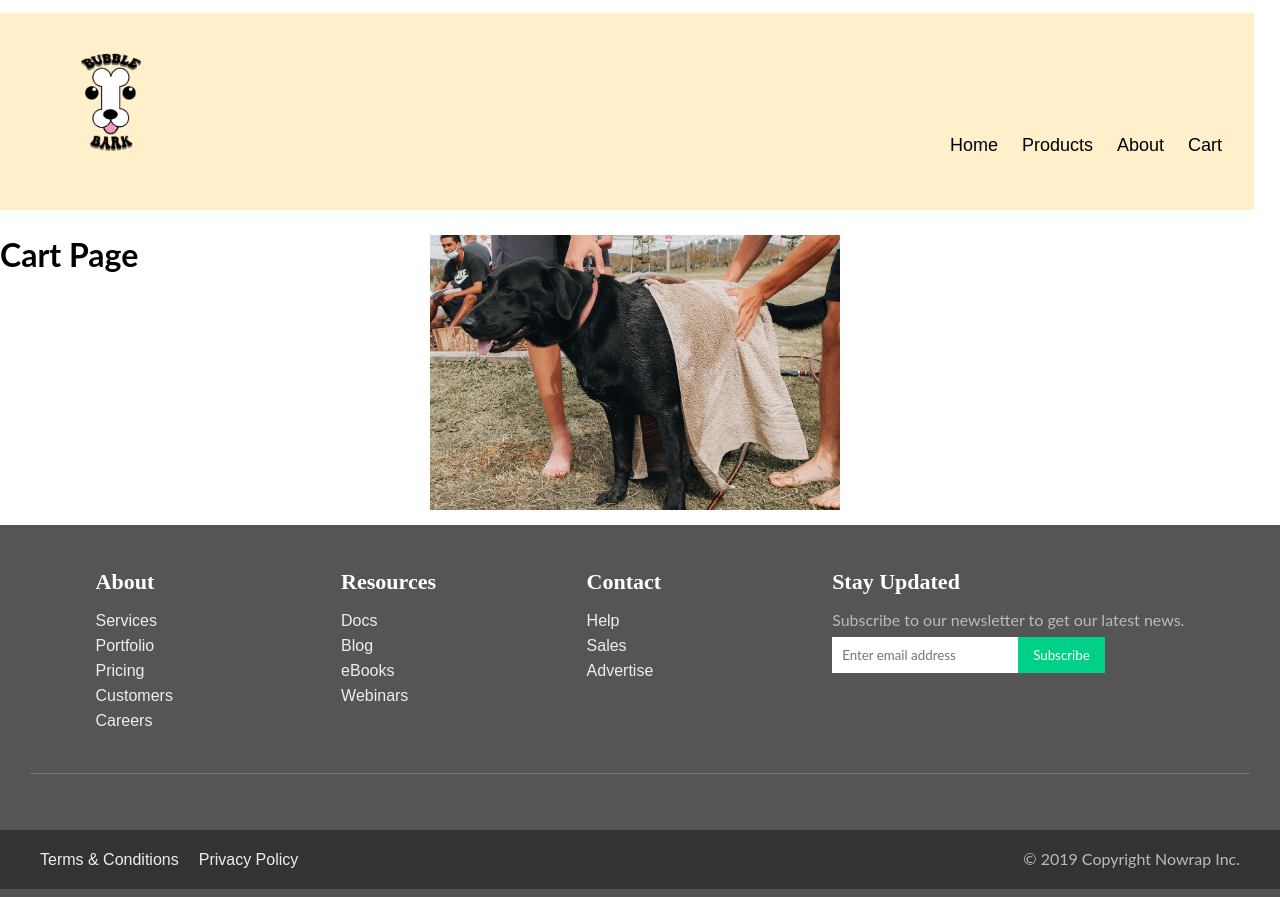
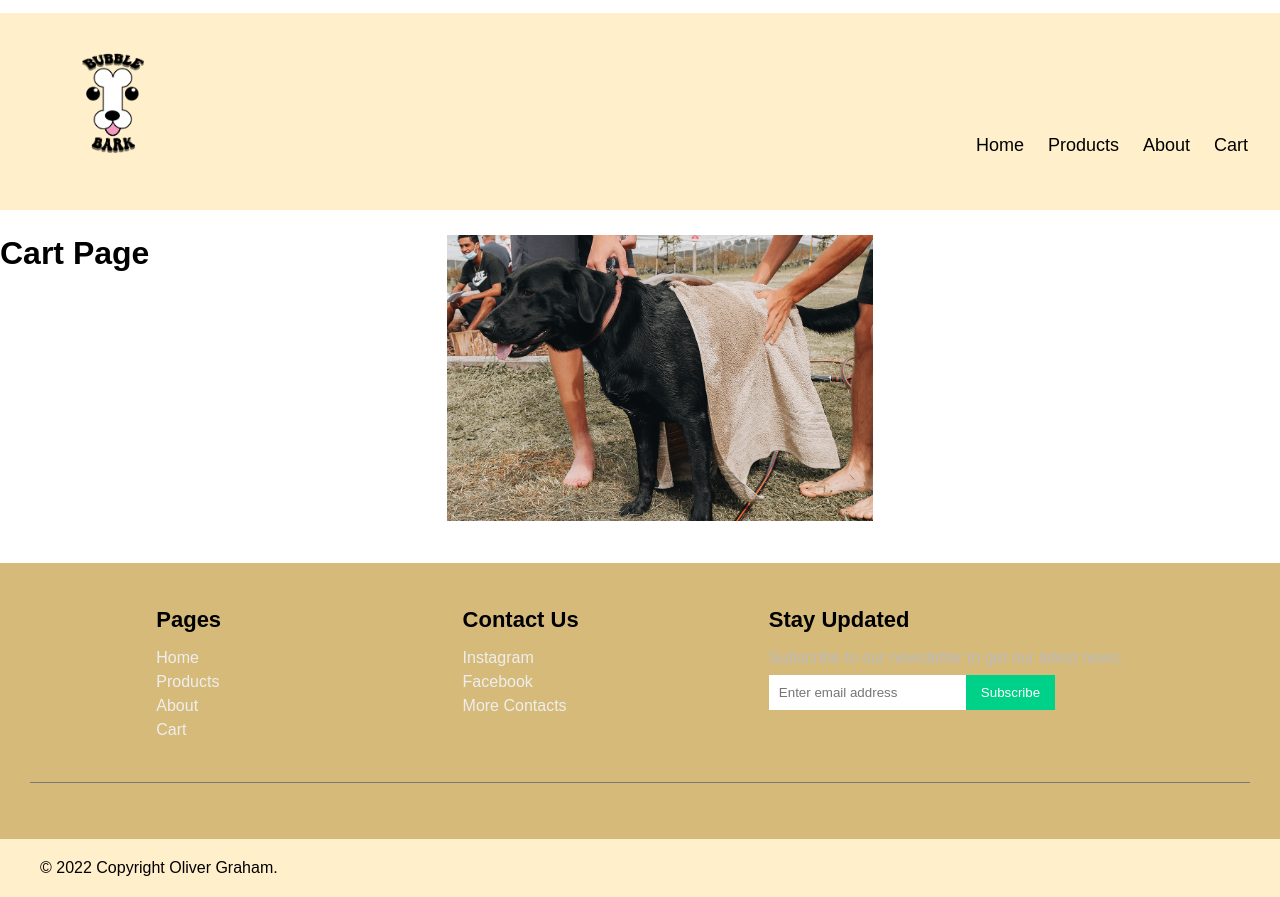
Before and after one commit to OliverHG/level3-assesment, a PHP site: page /cart.php in a window 1280 px wide. Run offline with PHP 8.4, Linux system fonts and the light colour scheme.

Commit message:
Footer Cleanup

```diff
--- a/footer.php
+++ b/footer.php
@@ -3,30 +3,22 @@
   <!-- Footer main -->
   <section class="ft-main">
     <div class="ft-main-item">
-      <h2 class="ft-title">About</h2>
+      <h2 class="ft-title">Pages</h2>
       <ul>
-        <li><a href="#">Services</a></li>
-        <li><a href="#">Portfolio</a></li>
-        <li><a href="#">Pricing</a></li>
-        <li><a href="#">Customers</a></li>
-        <li><a href="#">Careers</a></li>
+        <li><a href="#">Home</a></li>
+        <li><a href="#">Products</a></li>
+        <li><a href="#">About</a></li>
+        <li><a href="#">Cart</a></li>
+
       </ul>
     </div>
+
     <div class="ft-main-item">
-      <h2 class="ft-title">Resources</h2>
+      <h2 class="ft-title">Contact Us</h2>
       <ul>
-        <li><a href="#">Docs</a></li>
-        <li><a href="#">Blog</a></li>
-        <li><a href="#">eBooks</a></li>
-        <li><a href="#">Webinars</a></li>
-      </ul>
-    </div>
-    <div class="ft-main-item">
-      <h2 class="ft-title">Contact</h2>
-      <ul>
-        <li><a href="#">Help</a></li>
-        <li><a href="#">Sales</a></li>
-        <li><a href="#">Advertise</a></li>
+        <li><a href="#">Instagram</a></li>
+        <li><a href="#">Facebook</a></li>
+        <li><a href="#">More Contacts</a></li>
       </ul>
     </div>
     <div class="ft-main-item">
@@ -54,9 +46,8 @@
   <!-- Footer legal -->
   <section class="ft-legal">
     <ul class="ft-legal-list">
-      <li><a href="#">Terms &amp; Conditions</a></li>
-      <li><a href="#">Privacy Policy</a></li>
-      <li>&copy; 2019 Copyright Nowrap Inc.</li>
+
+      <li>&copy; 2022 Copyright Oliver Graham.</li>
     </ul>
   </section>
 </footer>
--- a/footerstyle.css
+++ b/footerstyle.css
@@ -1,7 +1,7 @@
 /* Generic styling */
 * {
   box-sizing: border-box;
-  font-family: "Lato", sans-serif;
+  font-family: "Sora", sans-serif;
   margin: 0;
   padding: 0;
 }
@@ -10,9 +10,10 @@ ul {
   padding-left: 0;
 }
 footer {
-  background-color: #555;
+  background-color: #d6ba7a;
   color: #bbb;
   line-height: 1.5;
+  font-family: 'Sora', sans-serif;
 }
 footer a {
   text-decoration: none;
@@ -22,8 +23,8 @@ footer a:hover {
   text-decoration: underline;
 }
 .ft-title {
-  color: #fff;
-  font-family: "Merriweather", serif;
+  color: black;
+  font-family: 'Sora', sans-serif;;
   font-size: 1.375rem;
   padding-bottom: 0.625rem;
 }
@@ -92,7 +93,8 @@ input[type="submit"] {
 /* Footer legal */
 .ft-legal {
   padding: 0.9375rem 1.875rem;
-  background-color: #333;
+  background-color: #FFEFCB;
+  color: black;
 }
 .ft-legal-list {
   width: 100%;
@@ -107,3 +109,5 @@ input[type="submit"] {
 .ft-legal-list li:nth-last-child(2) {
     flex: 1;
 }
+
+p { font-family: 'Sora', sans-serif; }
--- a/style.css
+++ b/style.css
@@ -29,13 +29,13 @@
 
 /*  GRID OF THREE  */
 .span_3_of_3 {
-	width: 98%;
+	width: 100%;
 }
 .span_2_of_3 {
-	width: 65%;
+	width: 66.6%;
 }
 .span_1_of_3 {
-	width: 32%;
+	width: 33.3%;
 }
 
 /*  GO FULL WIDTH AT LESS THAN 480 PIXELS */
@@ -45,17 +45,11 @@
 	.span_3_of_3, .span_2_of_3, .span_1_of_3 { width: 100%; }
 }
 
-.headtitle {
-	color: blue;
-}
-
 .logo {
 	margin-left: 5%;
 }
 
-.header {
-	background-color: orangered;
-}
+
 
 .linksdiv {
 	text-align: right;
```
